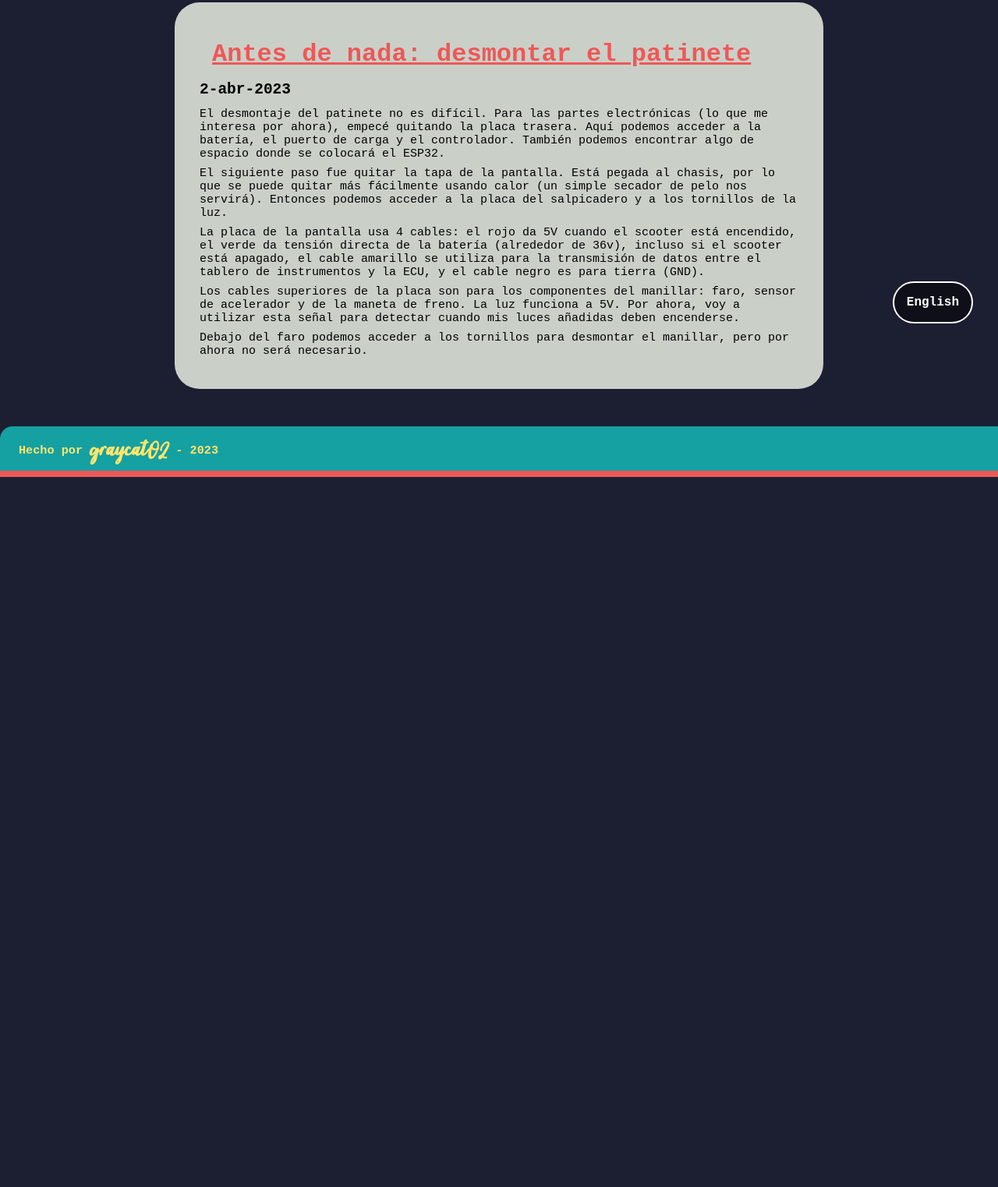
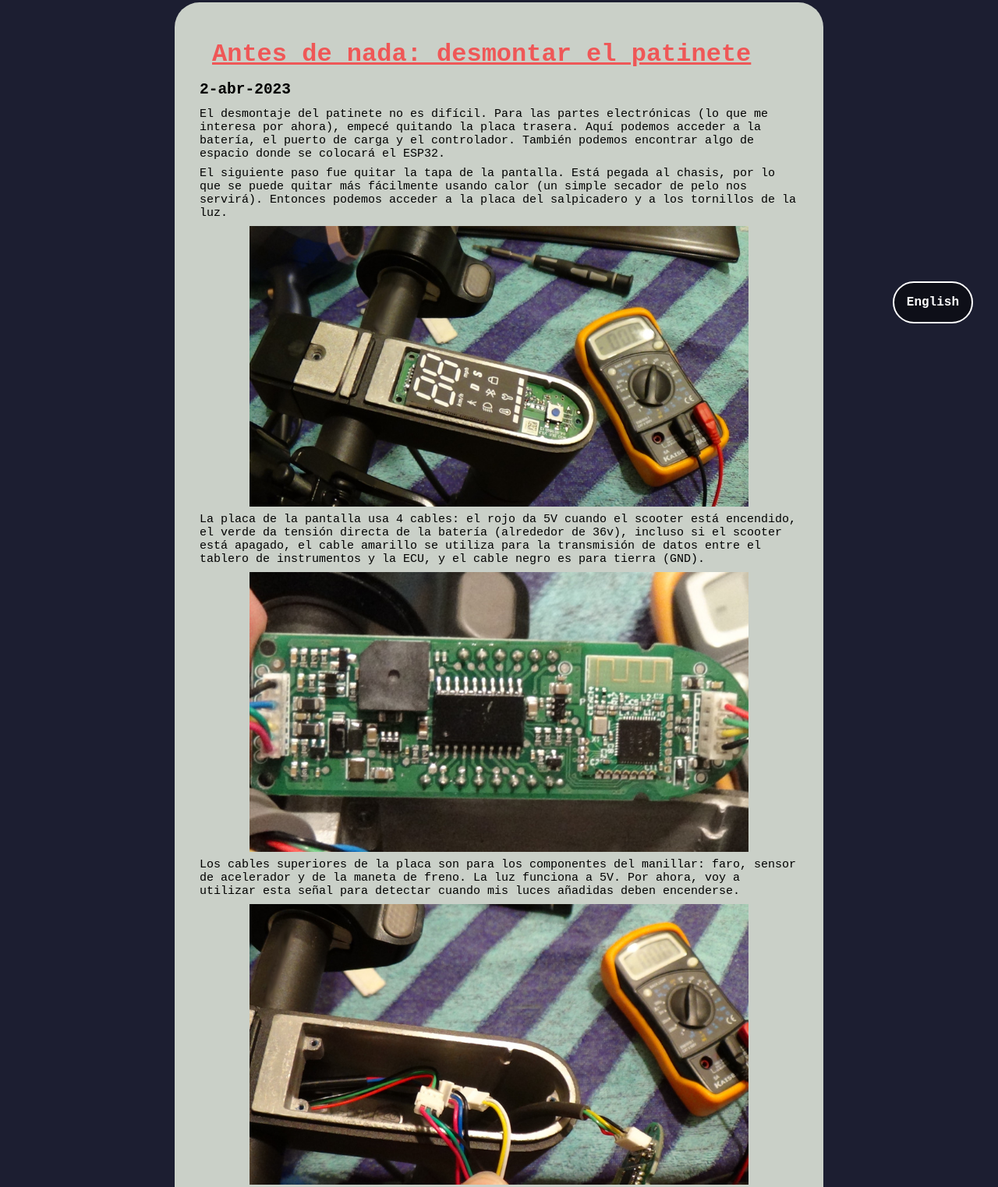
Before and after one commit to graycat02/graycat02.github.io, a plain HTML site: page projects/xiaomi-mi-1s-upgrades_sp.html in a window 1280 px wide. Shown: the part 353-1876 px from the top of the page at 78% size. Before the commit the page ends 965 px from the top, so only its background shows below. Drawn offline with Linux system fonts and the light colour scheme.

Commit message:
Added some images

```diff
--- a/projects/xiaomi-mi-1s-upgrades_sp.html
+++ b/projects/xiaomi-mi-1s-upgrades_sp.html
@@ -33,10 +33,11 @@
       <p>El desmontaje del patinete no es difícil. Para las partes electrónicas (lo que me interesa por ahora), empecé quitando la placa trasera. Aquí podemos acceder a la batería, el puerto de carga y el controlador. También podemos encontrar algo de espacio donde se colocará el ESP32.</p>
       <!-- imagen de abajo del patinete -->
       <p>El siguiente paso fue quitar la tapa de la pantalla. Está pegada al chasis, por lo que se puede quitar más fácilmente usando calor (un simple secador de pelo nos servirá). Entonces podemos acceder a la placa del salpicadero y a los tornillos de la luz.</p>
-      <!-- imagen placa pantalla -->
+      <img src="../images/xiaomi-mi-1s-upgrades/placa_pantalla.jpg" alt="dashboard PCB">
       <p>La placa de la pantalla usa 4 cables: el rojo da 5V cuando el scooter está encendido, el verde da tensión directa de la batería (alrededor de 36v), incluso si el scooter está apagado, el cable amarillo se utiliza para la transmisión de datos entre el tablero de instrumentos y la ECU, y el cable negro es para tierra (GND).</p>
-      <!-- imagen placa pantalla por debajo -->
+      <img src="../images/xiaomi-mi-1s-upgrades/placa_pantalla_debajo.jpg" alt="dashboard PCB back view">
       <p>Los cables superiores de la placa son para los componentes del manillar: faro, sensor de acelerador y de la maneta de freno. La luz funciona a 5V. Por ahora, voy a utilizar esta señal para detectar cuando mis luces añadidas deben encenderse.</p>
+      <img src="../images/xiaomi-mi-1s-upgrades/cables_manillar.jpg" alt="">
       <p>Debajo del faro podemos acceder a los tornillos para desmontar el manillar, pero por ahora no será necesario.</p>
     </div>
   </main>
```
Also changed, not shown: projects/xiaomi-mi-1s-upgrades.html (+3 -3 lines), images/xiaomi-mi-1s-upgrades/cables_manillar.jpg (added), images/xiaomi-mi-1s-upgrades/cables_manillar_2.jpg (added), images/xiaomi-mi-1s-upgrades/cables_placa_pantalla.jpg (added), images/xiaomi-mi-1s-upgrades/placa_pantalla.jpg (added), images/xiaomi-mi-1s-upgrades/placa_pantalla_debajo.jpg (added).
